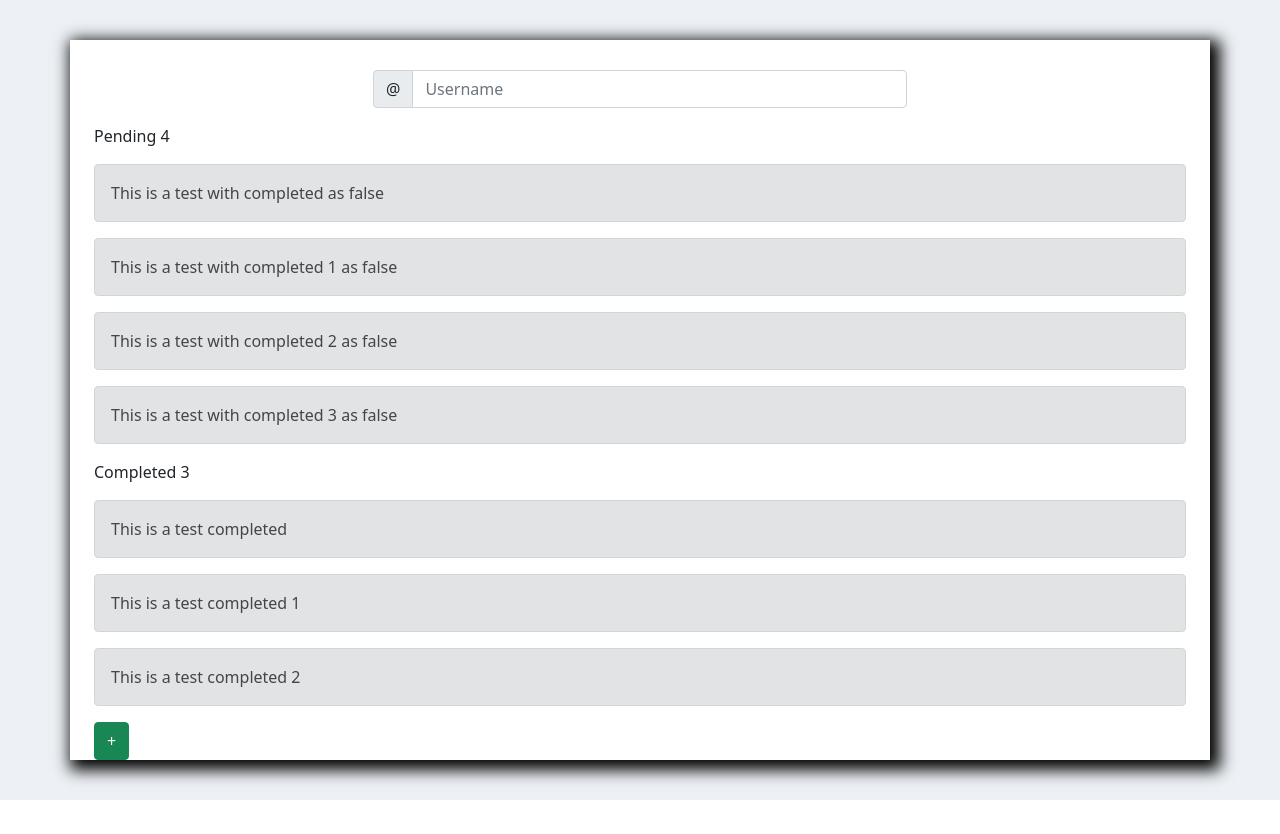
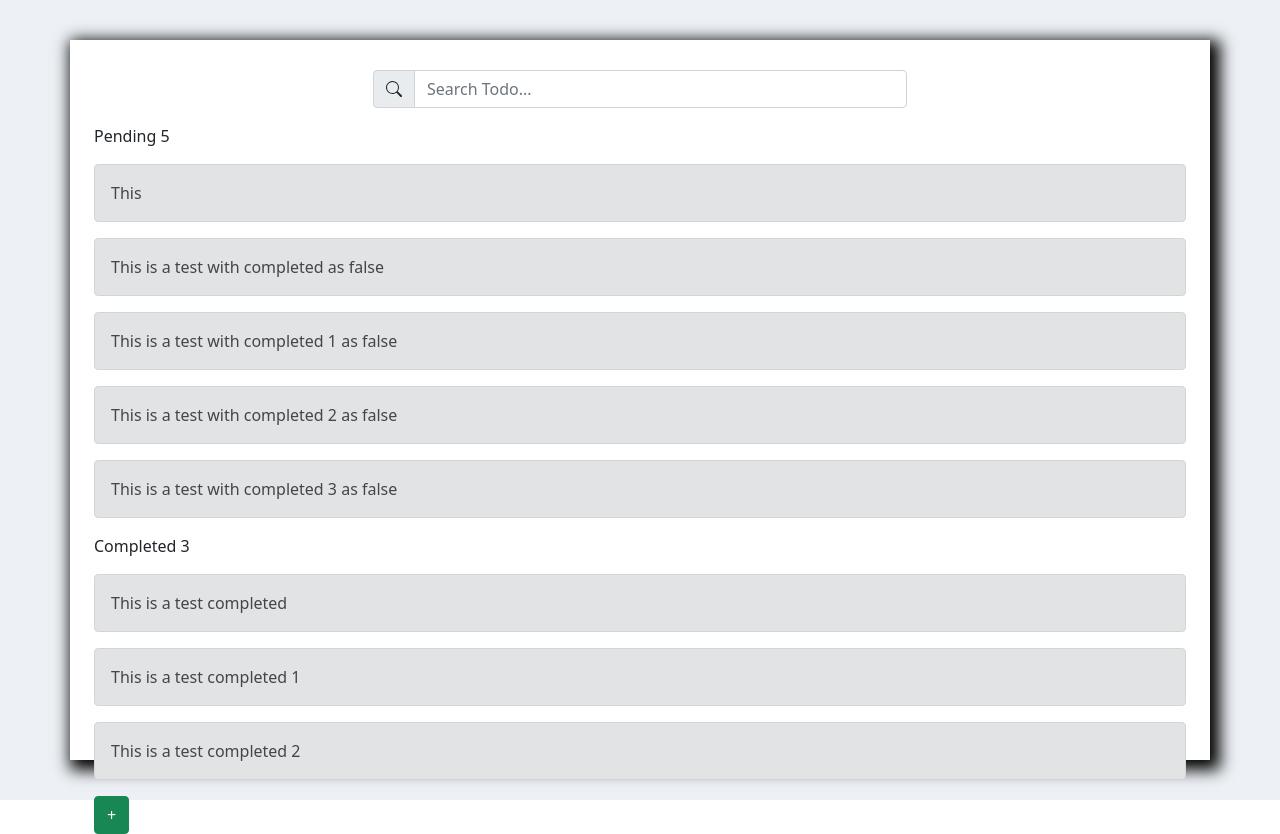
Before and after one commit to rzela/todo-app-react, a React (Create React App) app: page / in a window 1280 px wide. Before the commit the page ends 800 px from the top, so only its background shows below. Built offline with nearby package versions, Linux system fonts and the light colour scheme.

Commit message:
adding bootstrap-icons and search todo function

```diff
--- a/package.json
+++ b/package.json
@@ -9,6 +9,7 @@
     "bootstrap": "^5.1.0",
     "react": "^17.0.2",
     "react-bootstrap": "^2.0.0-beta.6",
+    "react-bootstrap-icons": "^1.5.0",
     "react-dom": "^17.0.2",
     "react-scripts": "4.0.3",
     "web-vitals": "^1.1.2"
--- a/src/TodoContext/index.js
+++ b/src/TodoContext/index.js
@@ -3,7 +3,8 @@ import React from 'react';
 const TodoContext = React.createContext();
 
 const InternalTodoProvider = (props) => {
-	const todoList = [
+	const dummyTodoList = [
+		{ text: 'This', completed: false },
 		{ text: 'This is a test with completed as false', completed: false },
 		{ text: 'This is a test with completed 1 as false', completed: false },
 		{ text: 'This is a test with completed 2 as false', completed: false },
@@ -12,10 +13,37 @@ const InternalTodoProvider = (props) => {
 		{ text: 'This is a test completed 1', completed: true },
 		{ text: 'This is a test completed 2', completed: true },
 	];
+
+	const [todos, setTodos] = React.useState(dummyTodoList);
+	const [filterTodoText, setFilterTodoText] = React.useState('');
+	let todoList = todos;
+
+	const addTodo = (text) => {
+		const todo = {
+			text,
+			completed: false,
+		};
+		const newTodos = [...todos, todo];
+		setTodos(newTodos);
+	};
+
+	const searchingTodos = (text) => {
+		setFilterTodoText(text);
+	};
+
+	if (filterTodoText) {
+		todoList = todos.filter((todo) => {
+			let todoText = todo.text.toLowerCase();
+			return todoText.includes(filterTodoText.toLowerCase());
+		});
+	}
+
 	return (
 		<TodoContext.Provider
 			value={{
 				todoList,
+				searchingTodos,
+				addTodo,
 			}}
 		>
 			{props.children}
--- a/src/components/TodoGroupList.js
+++ b/src/components/TodoGroupList.js
@@ -23,7 +23,7 @@ const TodoGroupList = ({ completed }) => {
 				</p>
 			)}
 			{filteredTodoList.map((todo) => (
-				<TodoItem todo={todo}></TodoItem>
+				<TodoItem key={todo.text} todo={todo}></TodoItem>
 			))}
 		</div>
 	);
--- a/src/components/TodoSearcher.js
+++ b/src/components/TodoSearcher.js
@@ -1,7 +1,16 @@
 import React from 'react';
 import { Container, Row, Col, InputGroup, FormControl } from 'react-bootstrap';
+import { Search } from 'react-bootstrap-icons';
 
+import { TodoContext } from '../TodoContext';
 const TodoSearcher = (props) => {
+	const { searchingTodos } = React.useContext(TodoContext);
+	const onSearchTodo = (event) => {
+		const value = event.target.value;
+		console.log(value);
+		searchingTodos(value);
+	};
+
 	return (
 		<Container>
 			<Row>
@@ -10,11 +19,14 @@ const TodoSearcher = (props) => {
 				</Col>
 				<Col xs={6} md={6}>
 					<InputGroup className="mb-3">
-						<InputGroup.Text id="basic-addon1">@</InputGroup.Text>
+						<InputGroup.Text id="todosearcher">
+							<Search />
+						</InputGroup.Text>
 						<FormControl
-							placeholder="Username"
-							aria-label="Username"
-							aria-describedby="basic-addon1"
+							placeholder="Search Todo..."
+							aria-label="todosearcher"
+							aria-describedby="todosearcher"
+							onChange={onSearchTodo}
 						/>
 					</InputGroup>
 				</Col>
--- a/src/styles/App.css
+++ b/src/styles/App.css
@@ -11,5 +11,4 @@
     padding: 30px;
     -webkit-box-shadow: 5px 5px 15px 5px #000000;
     box-shadow: 5px 5px 15px 5px #000000;
-    /* border: black 1px solid;     */
 }
```
Also changed, not shown: 1 other file (tests, documents, lock files or other folders).
